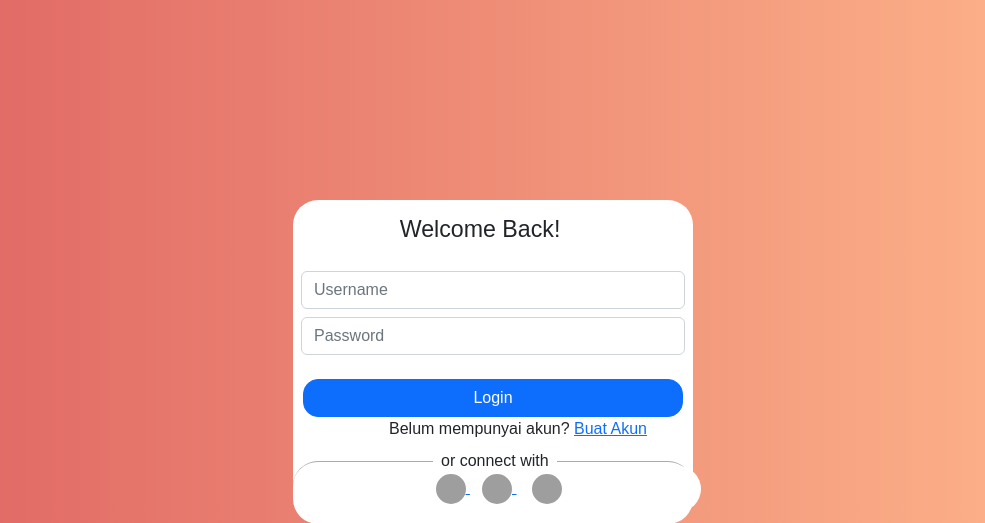
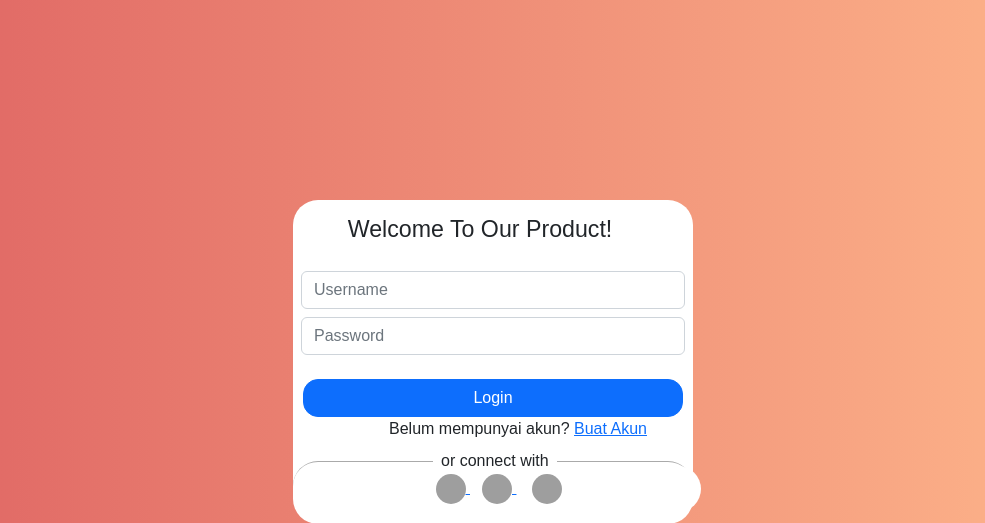
Before and after one commit to rafimadani/tugas1, a Django app: page /todolist/login in a window 1280 px wide. Shown: the top 523 px of the page, without its empty margins (147-1132 px from the left). Run offline with Django 4.2, Linux system fonts and the light colour scheme; grey boxes are pictures that could not be loaded.

Commit message:
modif dikit

```diff
--- a/todolist/templates/login.html
+++ b/todolist/templates/login.html
@@ -78,7 +78,7 @@ margin : auto;
 
 <body>
         <div class = "login d-flex flex-column justify-content-center align-items-center" style="margin:auto;margin-top: 200px;margin-bottom: 200px;" >
-            <h1>Welcome Back!</h1>
+            <h1>Welcome To Our Product!</h1>
             <form method="POST" action="" class="d-flex flex-column justify-content-center">
                 {% csrf_token %}
                 <div class="text-justify">
```
